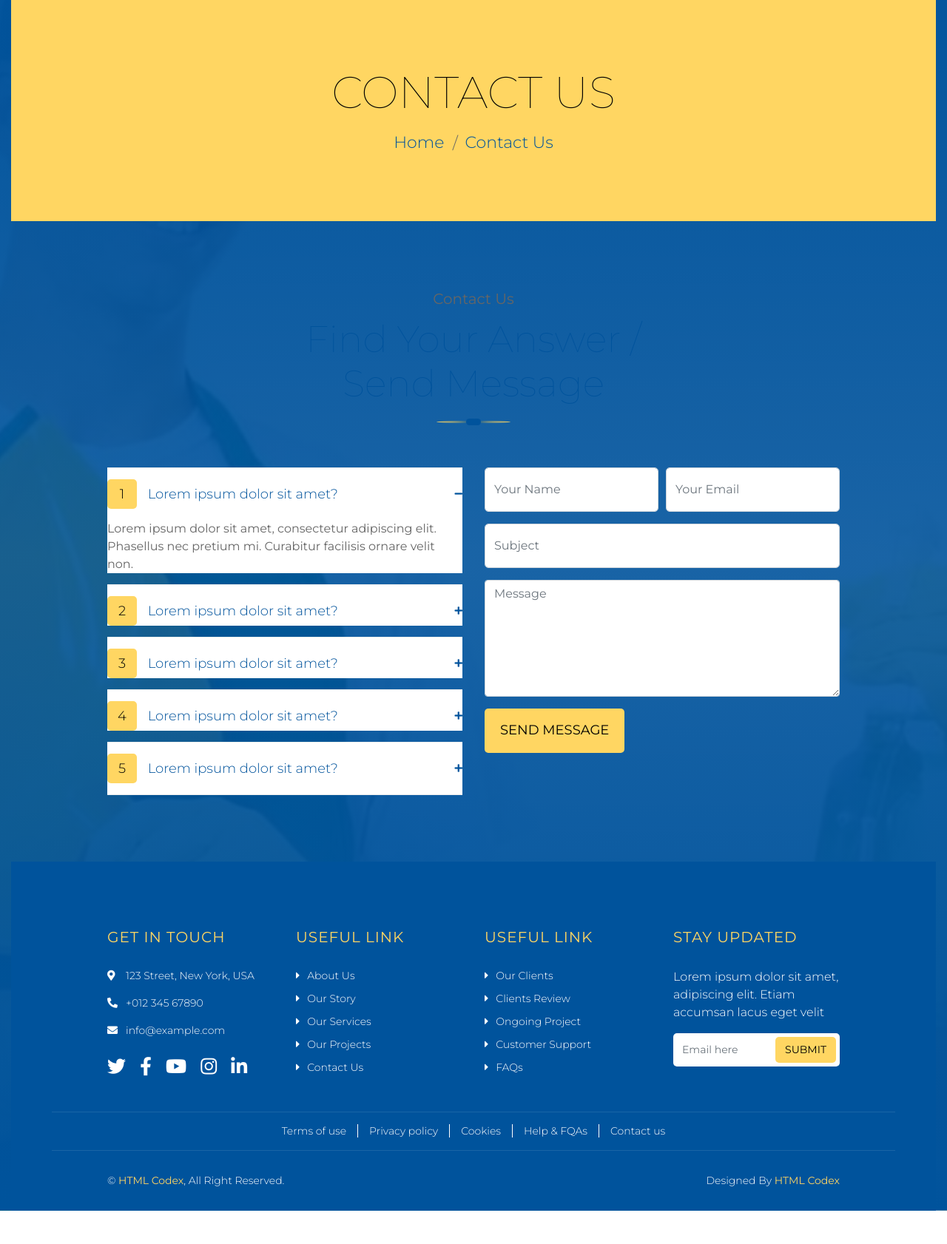
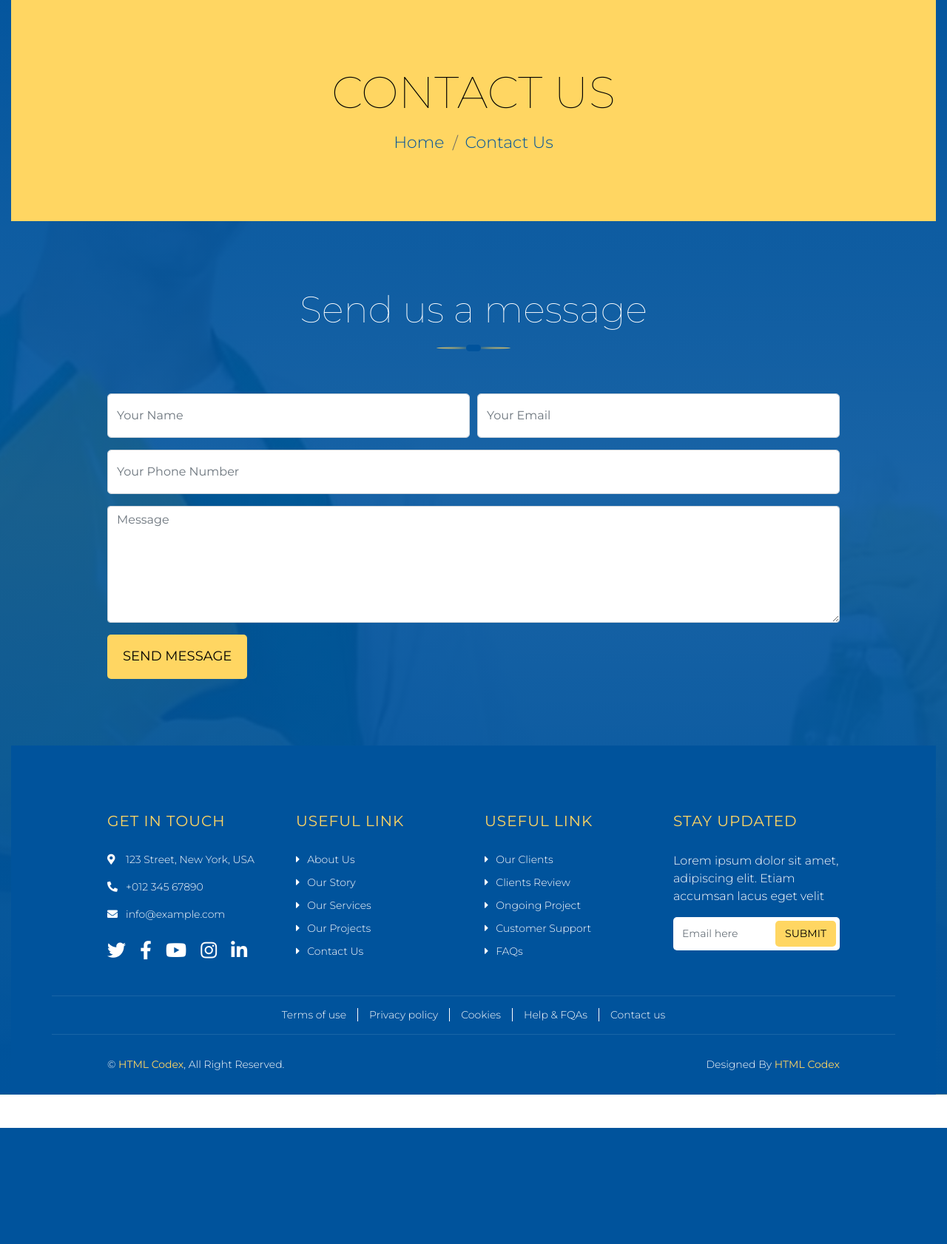
Before and after one commit to onanalee/BJS_website, a Flask app: page /contact_us in a window 1280 px wide. Shown: the part 129-1811 px from the top of the page at 74% size. After the commit the page ends 1654 px from the top, so only its background shows below. Run offline with Flask 2, Linux system fonts and the light colour scheme; some libraries are stand-ins or nearby versions.

Commit message:
contact_us, products

```diff
--- /dev/null
+++ b/static/email.js
@@ -0,0 +1,42 @@
+
+
+// function sendEmail() {
+//     console.log('sendEmail');
+//     emailjs.sendForm('contact_service', 'contact_form', '#main_form');
+// }
+
+// function sendEmail() {
+//     console.log('sendEmail');
+
+//     emailjs.sendForm('contact_service', 'contact_form', '#main_form')
+//         .then(function (response) {
+//             console.log('SUCCESS!', response.status, response.text);
+//             alert("Message sent successfully!");
+//         }, function (error) {
+//             console.log('FAILED...', error);
+//         });
+// }
+
+
+function sendEmail() {
+    let name1 = $('#name').val();
+    let email1 = $('#email').val();
+    let phone1 = $('#phone').val();
+    let message1 = $('#message').val();
+    let templateParams = {
+        name: name1,
+        email: email1,
+        phone: phone1,
+        message: message1
+    };
+
+    emailjs.send('contact_service', 'contact_form', templateParams)
+        .then(function (response) {
+            console.log('SUCCESS!', response.status, response.text);
+        }, function (error) {
+            console.log('FAILED...', error);
+        });
+    alert("Message sent successfully!");
+    window.location.reload();
+
+}
--- a/static/style.css
+++ b/static/style.css
@@ -1888,3 +1888,9 @@ a:focus {
         text-align: center;
     }
 }
+
+
+
+.contactUs{
+    color:white;
+}
--- a/templates/about_us.html
+++ b/templates/about_us.html
@@ -9,7 +9,7 @@
     <meta content="Cleaning Company Website Template" name="description">
 
     <!-- Favicon -->
-    <link href="img/favicon.ico" rel="icon">
+    <link href="../static/img/favicon.ico" rel="icon">
 
     <!-- Google Font -->
     <link href="https://fonts.googleapis.com/css2?family=Montserrat:wght@100;300;400&display=swap" rel="stylesheet">
@@ -514,7 +514,7 @@
             <script src="../static/lib/easing/easing.min.js"></script>
             <script src="../static/lib/owlcarousel/owl.carousel.min.js"></script>
             <script src="../static/lib/isotope/isotope.pkgd.min.js"></script>
-            <script src="../staticlib/lightbox/js/lightbox.min.js"></script>
+            <script src="../static/lib/lightbox/js/lightbox.min.js"></script>
 
             <!-- Template Javascript -->
             <script src="../static/main.js"></script>
--- a/templates/applications.html
+++ b/templates/applications.html
@@ -419,7 +419,7 @@
             <script src="../static/lib/easing/easing.min.js"></script>
             <script src="../static/lib/owlcarousel/owl.carousel.min.js"></script>
             <script src="../static/lib/isotope/isotope.pkgd.min.js"></script>
-            <script src="../staticlib/lightbox/js/lightbox.min.js"></script>
+            <script src="../static/lib/lightbox/js/lightbox.min.js"></script>
 
             <!-- Template Javascript -->
             <script src="../static/main.js"></script>
--- a/templates/contact_us.html
+++ b/templates/contact_us.html
@@ -9,10 +9,15 @@
     <meta content="Cleaning Company Website Template" name="description">
 
     <!-- Favicon -->
-    <link href="img/favicon.ico" rel="icon">
+    <link href="../static/img/favicon.ico" rel="icon">
 
     <!-- Google Font -->
     <link href="https://fonts.googleapis.com/css2?family=Montserrat:wght@100;300;400&display=swap" rel="stylesheet">
+
+
+
+    <script src="https://code.jquery.com/jquery-3.4.1.min.js"></script>
+
 
     <!-- CSS Libraries -->
     <link href="https://stackpath.bootstrapcdn.com/bootstrap/4.4.1/css/bootstrap.min.css" rel="stylesheet">
@@ -22,6 +27,17 @@
 
     <!-- Template Stylesheet -->
     <link href="../static/style.css" rel="stylesheet">
+
+
+    <!-- Email JS -->
+    <script type="text/javascript" src="https://cdn.jsdelivr.net/npm/emailjs-com@2/dist/email.min.js"></script>
+    <script src="../static/email.js"></script>
+    <script>
+        (function start() {
+            // https://dashboard.emailjs.com/admin/integration
+            emailjs.init('user_QQaNYH9BQkbKmcH9EGzMG');
+        })();
+    </script>
 </head>
 
 <body>
@@ -68,7 +84,8 @@
                                     <a href="/" class="nav-item nav-link active">Home</a>
                                     <a href="/about_us" class="nav-item nav-link">About Us</a>
                                     <div class="nav-item dropdown">
-                                        <a href="/products" class="nav-link dropdown-toggle" data-toggle="dropdown">Products</a>
+                                        <a href="/products" class="nav-link dropdown-toggle"
+                                            data-toggle="dropdown">Products</a>
                                         <div class="dropdown-menu">
                                             <a href="/products" class="dropdown-item">Motors</a>
                                             <a href="#" class="dropdown-item">Motor Components</a>
@@ -113,23 +130,23 @@
                 <div class="contact">
                     <div class="container">
                         <div class="section-header">
-                    <p>Contact Us</p>
-                    <h2>Find Your Answer / Send Message</h2>
+                            <h2><span class="contactUs">Send us a message</span></h2>
                         </div>
                         <div class="row">
-                    <div class="col-md-6">
+                            <!-- <div class="col-md-6">
                                 <div class="faqs">
                                     <div id="accordion">
                                         <div class="card">
                                             <div class="card-header">
-                                        <a class="card-link collapsed" data-toggle="collapse" href="#collapseOne"
-                                            aria-expanded="true">
+                                                <a class="card-link collapsed" data-toggle="collapse"
+                                                    href="#collapseOne" aria-expanded="true">
                                                     <span>1</span> Lorem ipsum dolor sit amet?
                                                 </a>
                                             </div>
                                             <div id="collapseOne" class="collapse show" data-parent="#accordion">
                                                 <div class="card-body">
-                                            Lorem ipsum dolor sit amet, consectetur adipiscing elit. Phasellus nec
+                                                    Lorem ipsum dolor sit amet, consectetur adipiscing elit. Phasellus
+                                                    nec
                                                     pretium mi. Curabitur facilisis ornare velit non.
                                                 </div>
                                             </div>
@@ -142,7 +159,8 @@
                                             </div>
                                             <div id="collapseTwo" class="collapse" data-parent="#accordion">
                                                 <div class="card-body">
-                                            Lorem ipsum dolor sit amet, consectetur adipiscing elit. Phasellus nec
+                                                    Lorem ipsum dolor sit amet, consectetur adipiscing elit. Phasellus
+                                                    nec
                                                     pretium mi. Curabitur facilisis ornare velit non.
                                                 </div>
                                             </div>
@@ -155,7 +173,8 @@
                                             </div>
                                             <div id="collapseThree" class="collapse" data-parent="#accordion">
                                                 <div class="card-body">
-                                            Lorem ipsum dolor sit amet, consectetur adipiscing elit. Phasellus nec
+                                                    Lorem ipsum dolor sit amet, consectetur adipiscing elit. Phasellus
+                                                    nec
                                                     pretium mi. Curabitur facilisis ornare velit non.
                                                 </div>
                                             </div>
@@ -168,7 +187,8 @@
                                             </div>
                                             <div id="collapseFour" class="collapse" data-parent="#accordion">
                                                 <div class="card-body">
-                                            Lorem ipsum dolor sit amet, consectetur adipiscing elit. Phasellus nec
+                                                    Lorem ipsum dolor sit amet, consectetur adipiscing elit. Phasellus
+                                                    nec
                                                     pretium mi. Curabitur facilisis ornare velit non.
                                                 </div>
                                             </div>
@@ -181,35 +201,38 @@
                                             </div>
                                             <div id="collapseFour" class="collapse" data-parent="#accordion">
                                                 <div class="card-body">
-                                            Lorem ipsum dolor sit amet, consectetur adipiscing elit. Phasellus nec
+                                                    Lorem ipsum dolor sit amet, consectetur adipiscing elit. Phasellus
+                                                    nec
                                                     pretium mi. Curabitur facilisis ornare velit non.
                                                 </div>
                                             </div>
                                         </div>
                                     </div>
                                 </div>
-                    </div>
-                    <div class="col-md-6">
+                            </div> -->
+                            <div class="col-md-12">
                                 <div class="contact-form">
-                            <form>
+                                    <form id="main_form">
                                         <div class="form-row">
                                             <div class="form-group col-md-6">
-                                        <input type="text" class="form-control" placeholder="Your Name"
-                                            required="required" />
+                                                <input id="name" type="text" class="form-control"
+                                                    placeholder="Your Name" required="required" name="name" />
                                             </div>
                                             <div class="form-group col-md-6">
-                                        <input type="email" class="form-control" placeholder="Your Email"
-                                            required="required" />
+                                                <input id="email" type="email" class="form-control"
+                                                    placeholder="Your Email" required="required" name="email" />
                                             </div>
                                         </div>
                                         <div class="form-group">
-                                    <input type="text" class="form-control" placeholder="Subject" required="required" />
+                                            <input id="phone" type="text" class="form-control"
+                                                placeholder="Your Phone Number" name="phone" />
                                         </div>
                                         <div class="form-group">
-                                    <textarea class="form-control" rows="6" placeholder="Message"
-                                        required="required"></textarea>
+                                            <textarea id="message" class="form-control" rows="6" placeholder="Message"
+                                                required="required" name="message"></textarea>
                                         </div>
-                                <div><button class="btn" type="submit">Send Message</button></div>
+                                        <div><button class="btn" onclick="sendEmail()">Send
+                                                Message</button></div>
                                     </form>
                                 </div>
                             </div>
@@ -217,6 +240,7 @@
                     </div>
                 </div>
                 <!-- Contact End -->
+
 
 
                 <!-- Footer Start -->
@@ -296,12 +320,12 @@
             </div>
 
             <!-- JavaScript Libraries -->
-    <script src="https://code.jquery.com/jquery-3.4.1.min.js"></script>
+
             <script src="https://stackpath.bootstrapcdn.com/bootstrap/4.4.1/js/bootstrap.bundle.min.js"></script>
             <script src="../static/lib/easing/easing.min.js"></script>
             <script src="../static/lib/owlcarousel/owl.carousel.min.js"></script>
             <script src="../static/lib/isotope/isotope.pkgd.min.js"></script>
-    <script src="../staticlib/lightbox/js/lightbox.min.js"></script>
+            <script src="../static/lib/lightbox/js/lightbox.min.js"></script>
 
             <!-- Template Javascript -->
             <script src="../static/main.js"></script>
--- a/templates/index.html
+++ b/templates/index.html
@@ -796,7 +796,7 @@
     <script src="../static/lib/easing/easing.min.js"></script>
     <script src="../static/lib/owlcarousel/owl.carousel.min.js"></script>
     <script src="../static/lib/isotope/isotope.pkgd.min.js"></script>
-    <script src="../staticlib/lightbox/js/lightbox.min.js"></script>
+    <script src="../static/lib/lightbox/js/lightbox.min.js"></script>
 
     <!-- Template Javascript -->
     <script src="../static/main.js"></script>
--- a/templates/tech_support.html
+++ b/templates/tech_support.html
@@ -9,7 +9,7 @@
     <meta content="Cleaning Company Website Template" name="description">
 
     <!-- Favicon -->
-    <link href="img/favicon.ico" rel="icon">
+    <link href="../static/img/favicon.ico" rel="icon">
 
     <!-- Google Font -->
     <link href="https://fonts.googleapis.com/css2?family=Montserrat:wght@100;300;400&display=swap" rel="stylesheet">
@@ -288,7 +288,7 @@
     <script src="../static/lib/easing/easing.min.js"></script>
     <script src="../static/lib/owlcarousel/owl.carousel.min.js"></script>
     <script src="../static/lib/isotope/isotope.pkgd.min.js"></script>
-    <script src="../staticlib/lightbox/js/lightbox.min.js"></script>
+    <script src="../static/lib/lightbox/js/lightbox.min.js"></script>
 
     <!-- Template Javascript -->
     <script src="../static/main.js"></script>
```
Also changed, not shown: templates/products.html (+12 -10 lines). Lines whose indentation alone changed are shown as unchanged.
